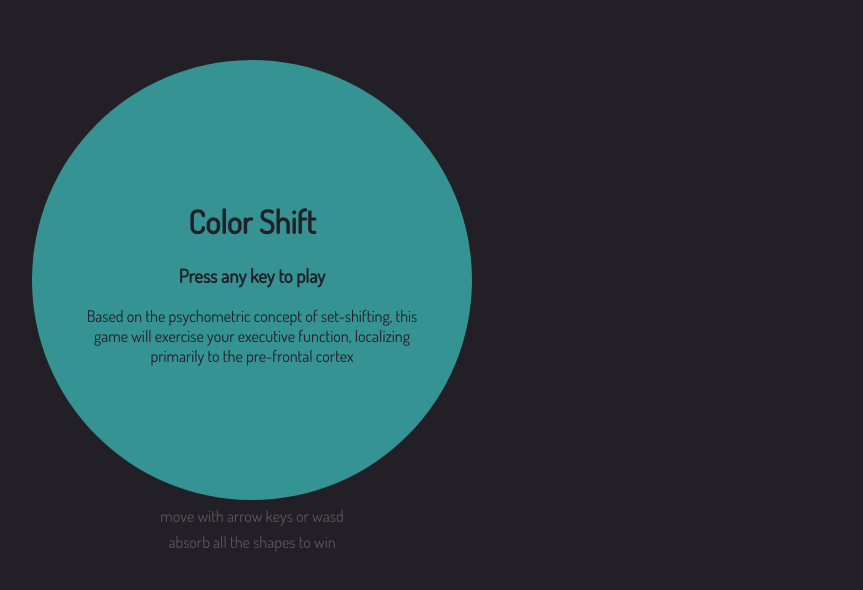
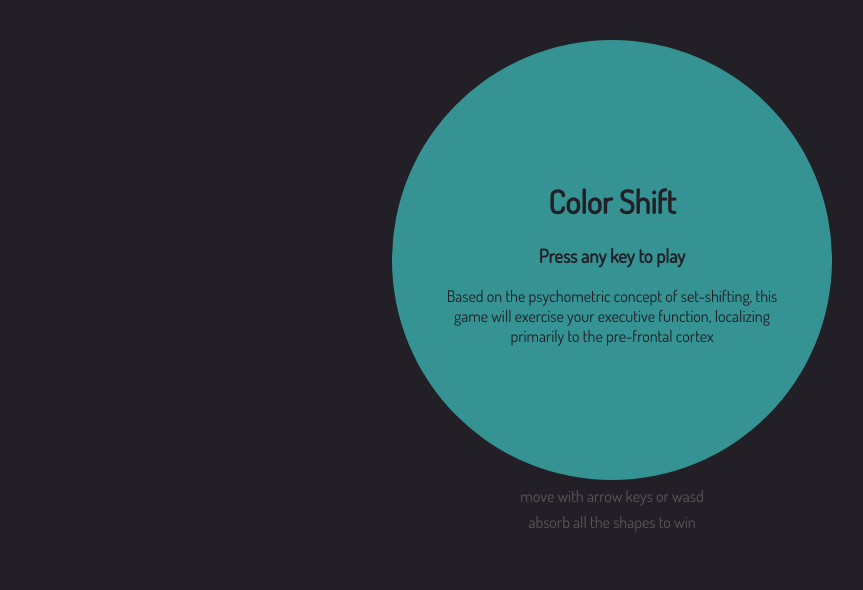
Before and after one commit to fonsecapeter/color-shift, a plain HTML site: page index.html in a window 1280 px wide. Shown: the whole page, without its empty margins (28-891 px from the left). Drawn offline with Linux system fonts and the light colour scheme.

Commit message:
centered intro

```diff
--- a/index.html
+++ b/index.html
@@ -8,8 +8,8 @@
   </head>
   <body>
     <canvas id="main"></canvas>
-    <div class="start-wrapper">
-      <div class="start" id="new">
+    <div class="start-wrapper" id="new">
+      <div class="start">
         <h1>Color Shift</h1>
         <h3>Press any key to play</h3>
         <p>Based on the psychometric concept of set-shifting, this game will exercise your executive function, localizing primarily to the pre-frontal cortex</p>
--- a/main.css
+++ b/main.css
@@ -11,22 +11,25 @@ html, body, canvas {
 }
 
 .start-wrapper {
+  padding-top: 40px;
+  width: 100%;
+  top: 0;
+  left: 0;
   position: absolute;
   position: absolute;
   text-align: center;
-  top: 60px;
-  left: 60px;
+  transition: all 1000ms ease-in-out;
 }
 
 .start {
   height: 400px;
   width: 400px;
+  margin: auto;
   border-radius: 50%;
   background-color: #369393;
   color: #221f26;
   text-align: center;
   padding: 20px;
-  transition: all 1000ms ease-in-out;
 }
 
 .hidden {
```
